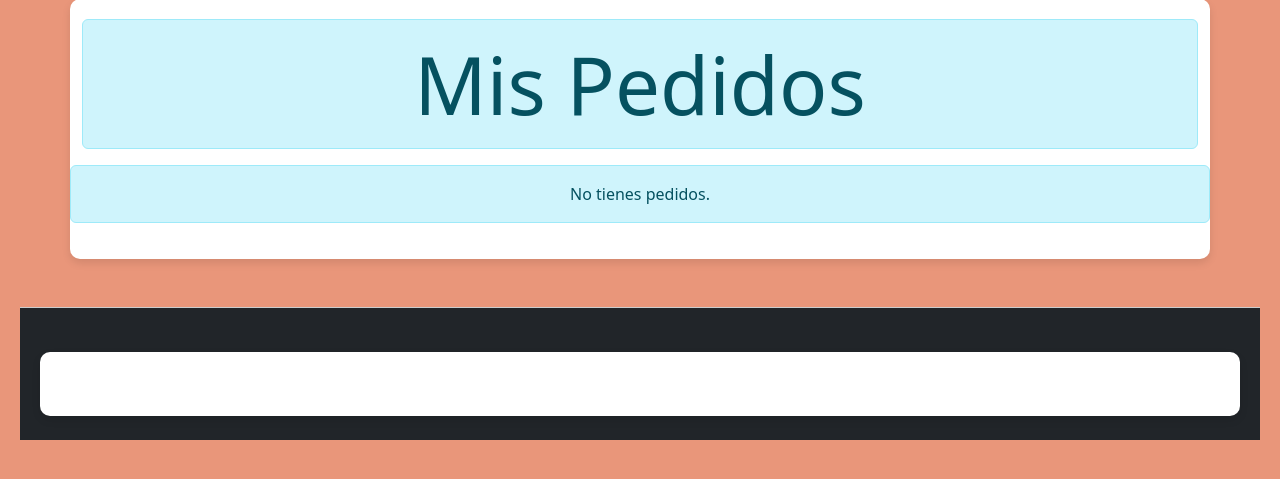
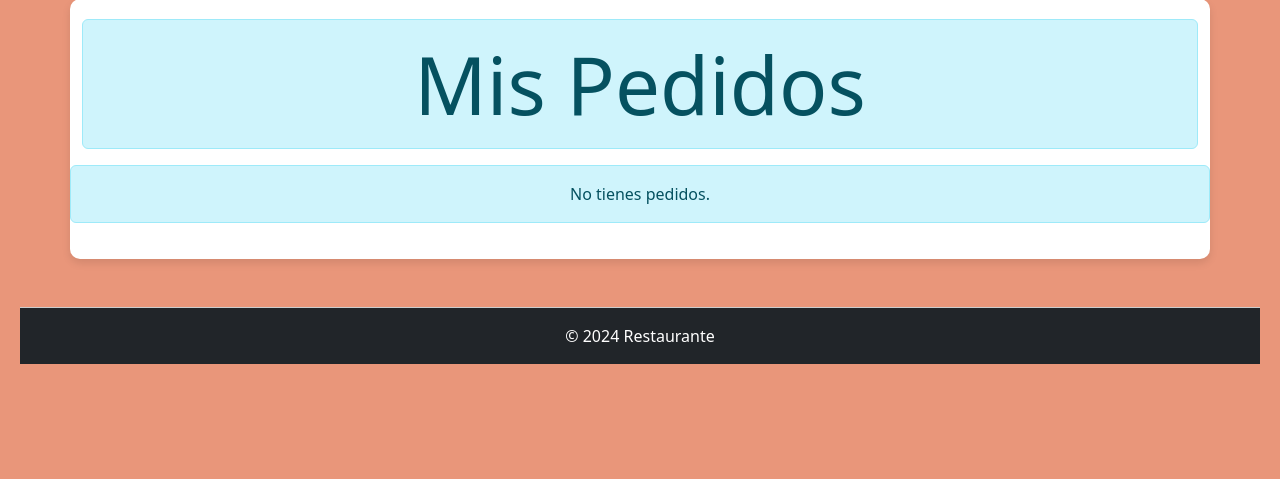
Before and after one commit to David0929H/RutaCulinariaCloud, a Django app: page /perfil_cliente/ in a window 1280 px wide. Shown: the part 199-678 px from the top of the page. Run offline with Django 5.2, Linux system fonts and the light colour scheme; the visitor is signed in with stand-in values (Sample User, id 1); data that the repository does not hold is empty.

Commit message:
Update perfil_cliente.html

```diff
--- a/templates/perfil_cliente.html
+++ b/templates/perfil_cliente.html
@@ -90,11 +90,10 @@
     </div>
 </div>
 
-<footer class="footer bg-dark text-light text-center py-4 mt-5">
-    <div class="container">
-        <p>© 2024 Restaurante Ruta Culinaria</p>
-    </div>
+<footer class="footer text-center py-3 mt-5 bg-dark text-white">
+    <p>© 2024 Restaurante</p>
 </footer>
+
 
 <script src="https://cdn.jsdelivr.net/npm/bootstrap@5.3.0/dist/js/bootstrap.bundle.min.js"></script>
 </body>
```
